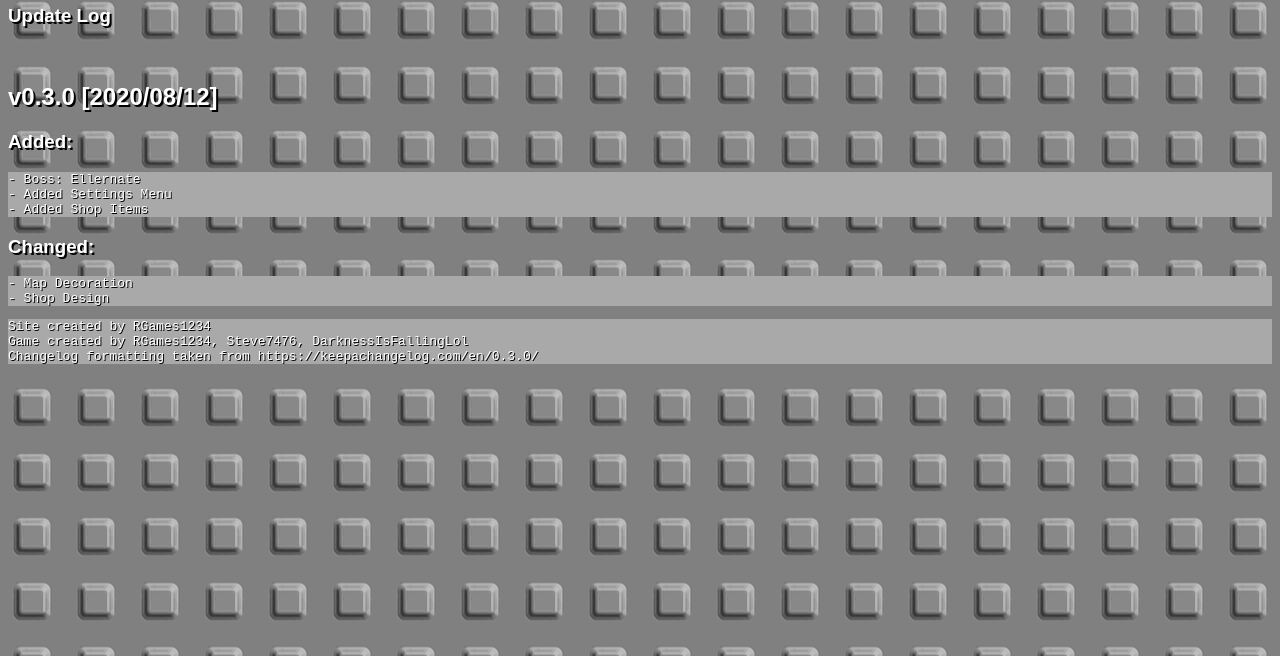
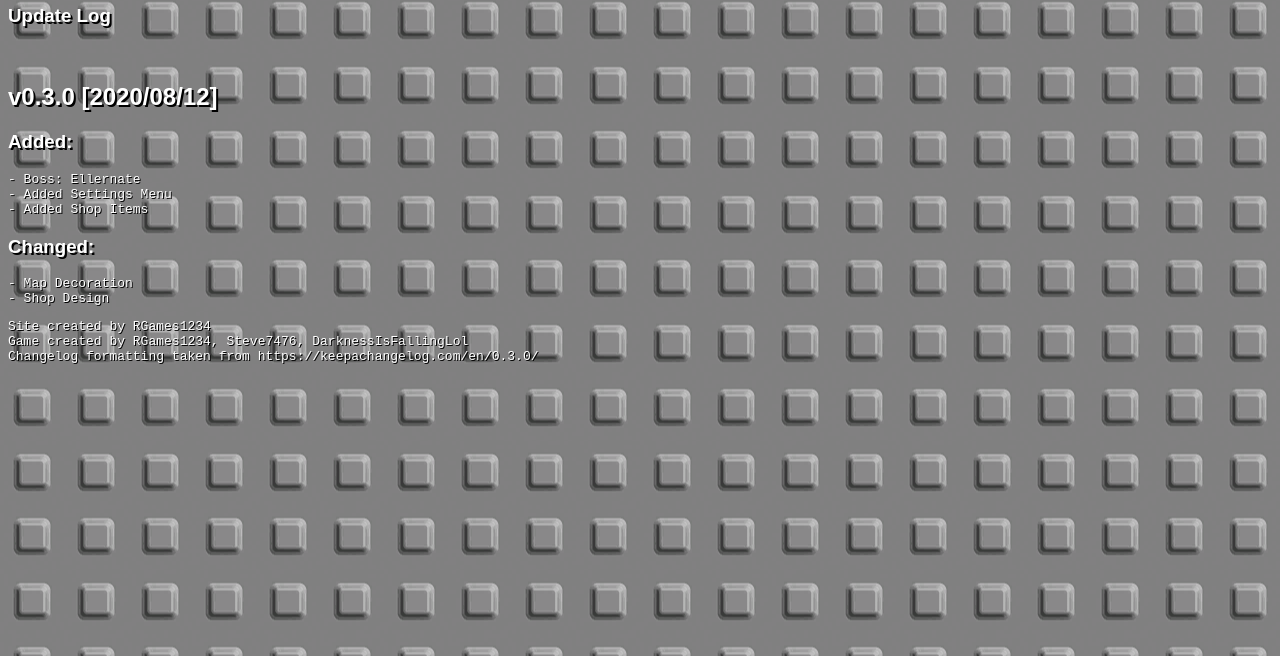
Before and after one commit to RGamesGitHub/rgamesgithub.github.io, a plain HTML site: page index.html in a window 1280 px wide. Shown: the part 144-800 px from the top of the page. Drawn offline with Linux system fonts and the light colour scheme.

Commit message:
Update style.css

```diff
--- a/style.css
+++ b/style.css
@@ -23,5 +23,4 @@ body {
     color: white;
     font-family: monospace;
     text-shadow: 1px 1px black;
-    background-color: darkgray;
   }
```
